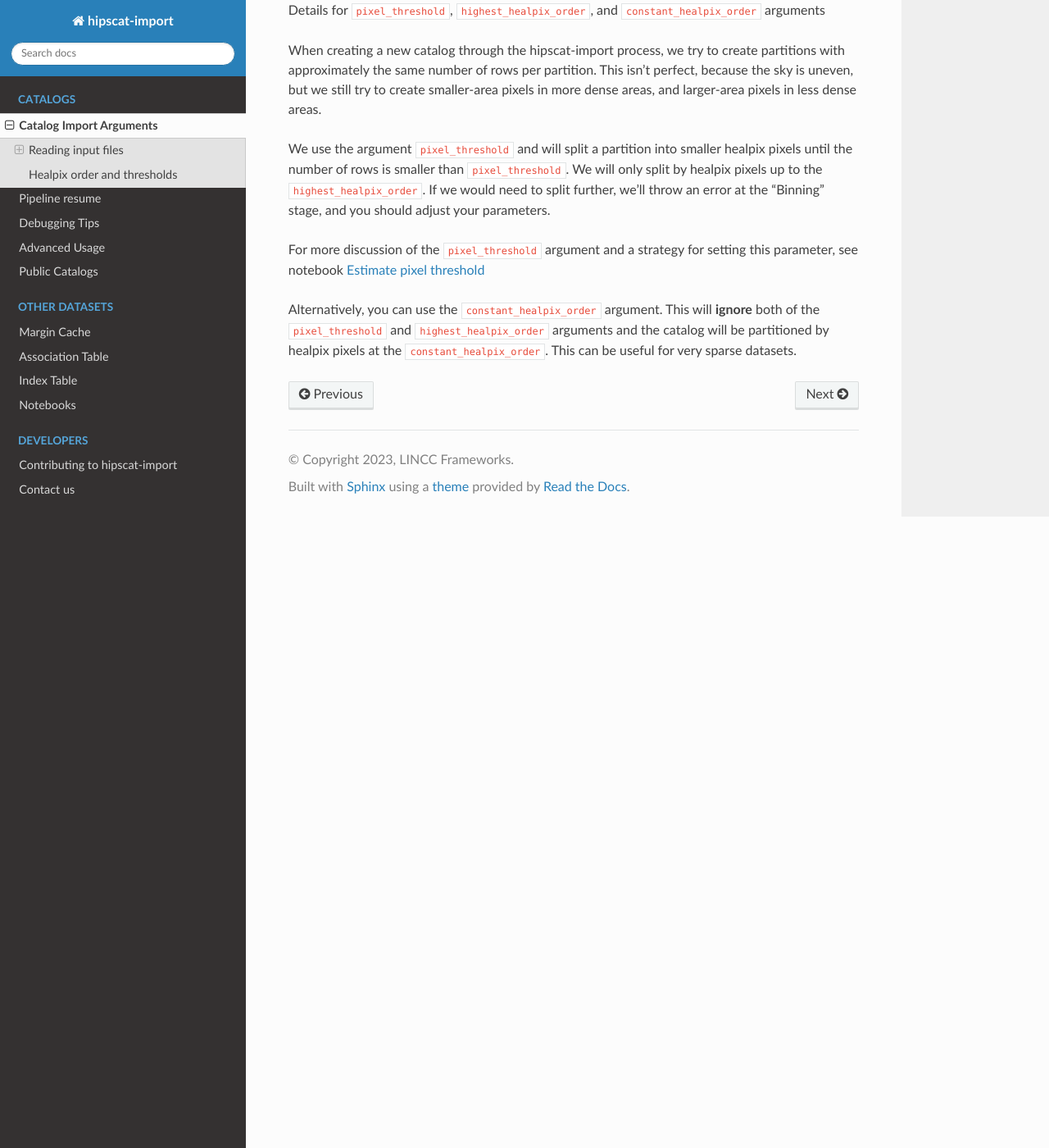
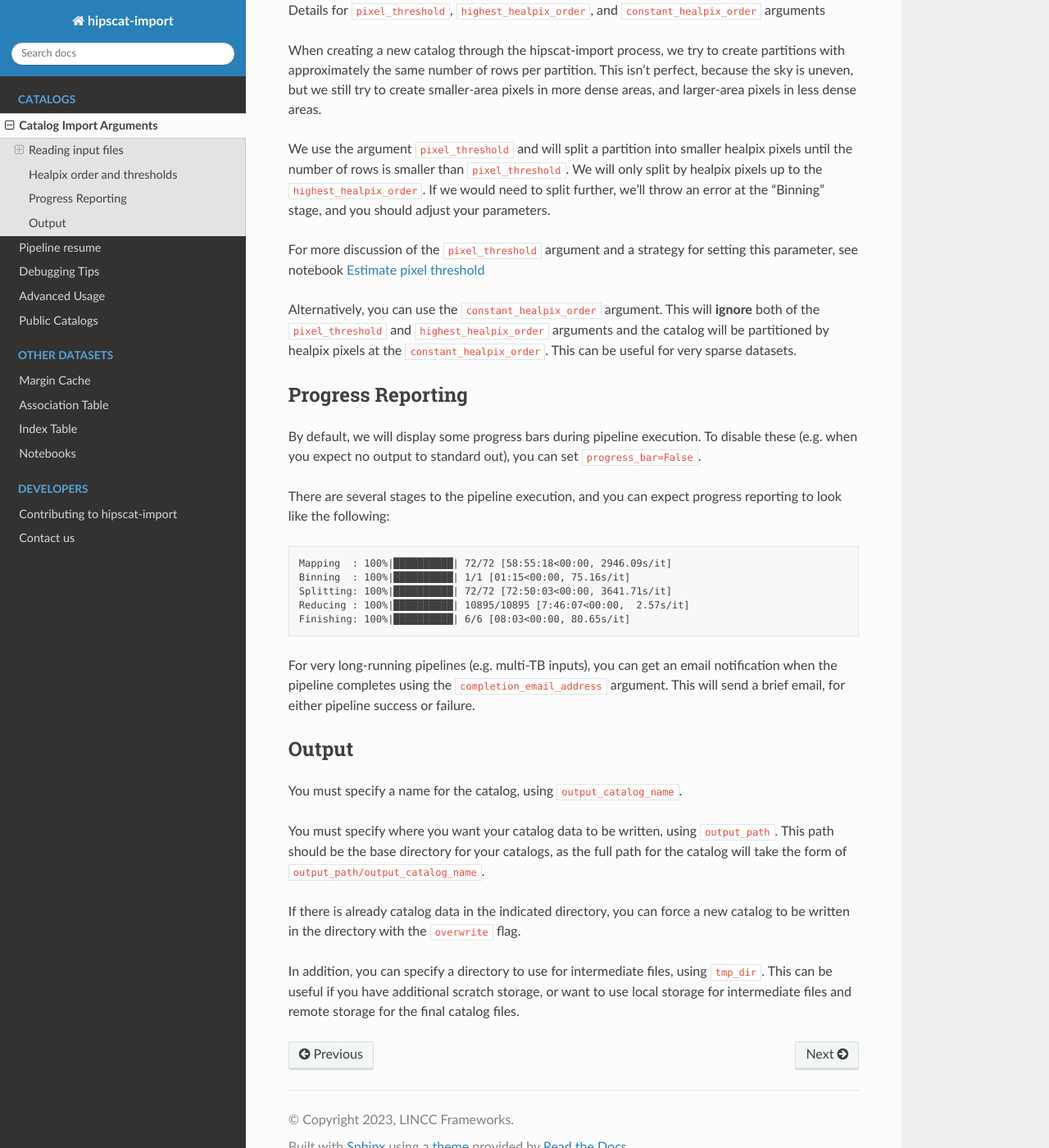
Before and after one commit to astronomy-commons/hipscat-import, a Sphinx documentation site: the page built from docs/catalogs/arguments.rst, in a window 1280 px wide and 1400 px high, scrolled down 1881 px. Shown: the whole window at 82% size. Built offline with Sphinx 7.4.7 and the Read the Docs theme 2.0.0, drawn with Linux system fonts in a browser that asks for light colours; pages that are not in the unit, such as notebooks, are missing from menus; the version number could not be read and is left out.

Commit message:
More argument help text.

```diff
--- a/docs/catalogs/arguments.rst
+++ b/docs/catalogs/arguments.rst
@@ -113,3 +113,43 @@ Alternatively, you can use the ``constant_healpix_order`` argument. This will
 **ignore** both of the ``pixel_threshold`` and ``highest_healpix_order`` arguments
 and the catalog will be partitioned by healpix pixels at the
 ``constant_healpix_order``. This can be useful for very sparse datasets.
+
+Progress Reporting
+-------------------------------------------------------------------------------
+
+By default, we will display some progress bars during pipeline execution. To
+disable these (e.g. when you expect no output to standard out), you can set
+``progress_bar=False``.
+
+There are several stages to the pipeline execution, and you can expect progress
+reporting to look like the following:
+
+.. code-block::
+
+    Mapping  : 100%|██████████| 72/72 [58:55:18<00:00, 2946.09s/it]
+    Binning  : 100%|██████████| 1/1 [01:15<00:00, 75.16s/it]
+    Splitting: 100%|██████████| 72/72 [72:50:03<00:00, 3641.71s/it]
+    Reducing : 100%|██████████| 10895/10895 [7:46:07<00:00,  2.57s/it]
+    Finishing: 100%|██████████| 6/6 [08:03<00:00, 80.65s/it]
+
+For very long-running pipelines (e.g. multi-TB inputs), you can get an
+email notification when the pipeline completes using the
+``completion_email_address`` argument. This will send a brief email,
+for either pipeline success or failure.
+
+Output
+-------------------------------------------------------------------------------
+
+You must specify a name for the catalog, using ``output_catalog_name``.
+
+You must specify where you want your catalog data to be written, using
+``output_path``. This path should be the base directory for your catalogs, as
+the full path for the catalog will take the form of ``output_path/output_catalog_name``.
+
+If there is already catalog data in the indicated directory, you can force a
+new catalog to be written in the directory with the ``overwrite`` flag.
+
+In addition, you can specify a directory to use for intermediate files, using
+``tmp_dir``. This can be useful if you have additional scratch storage, or want
+to use local storage for intermediate files and remote storage for the final
+catalog files.
```
